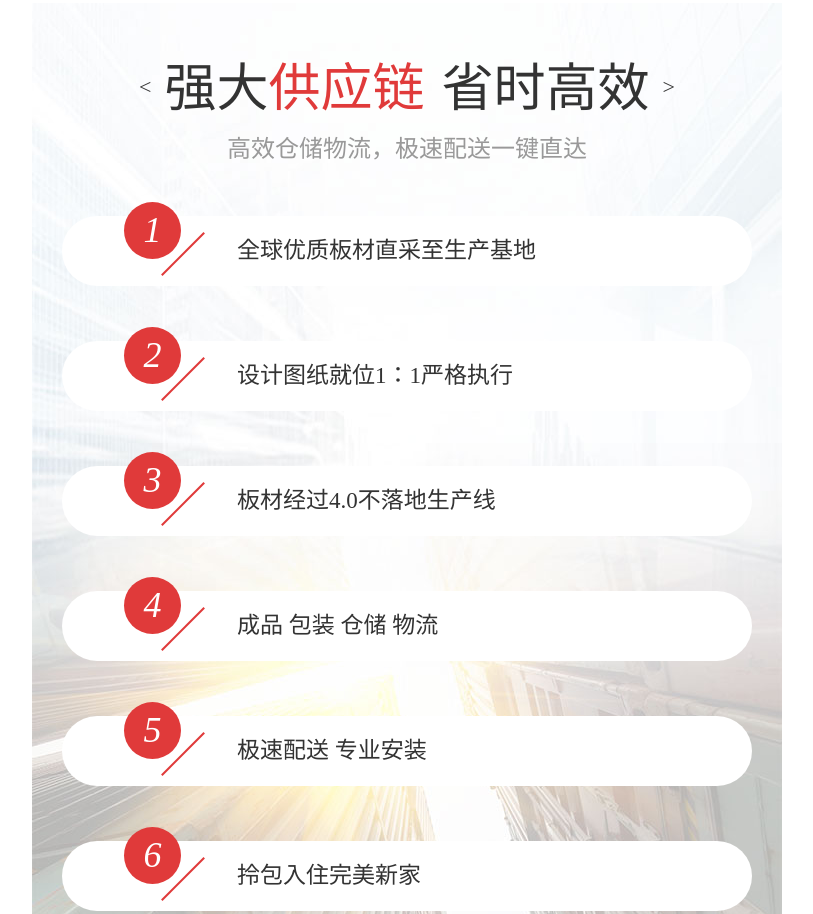
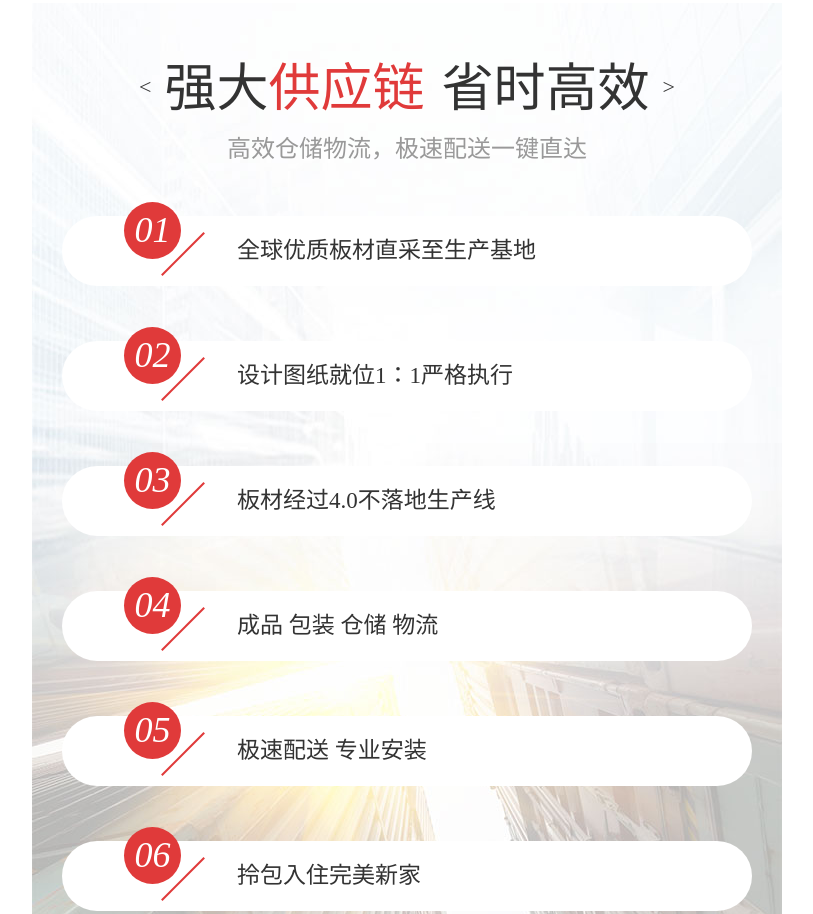
Before and after one commit to xq472759028/ymmobeil, a plain HTML site: page safe.html in a window 1280 px wide. Shown: the part 1838-2752 px from the top of the page, without its empty margins (233-1046 px from the left). Drawn offline with Linux system fonts and the light colour scheme.

Commit message:
Add files via upload

```diff
--- a/safe.html
+++ b/safe.html
@@ -90,32 +90,32 @@
     </div>
     <ul class="Psafe-supply-list">
         <li>
-            <div class="Psafe-supply-num"><em>1</em></div>
+            <div class="Psafe-supply-num"><em>01</em></div>
             <div class="Psafe-supply-line"></div>
             <p>全球优质板材直采至生产基地</p>
         </li>
         <li>
-            <div class="Psafe-supply-num"><em>2</em></div>
+            <div class="Psafe-supply-num"><em>02</em></div>
             <div class="Psafe-supply-line"></div>
             <p>设计图纸就位1：1严格执行</p>
         </li>
         <li>
-            <div class="Psafe-supply-num"><em>3</em></div>
+            <div class="Psafe-supply-num"><em>03</em></div>
             <div class="Psafe-supply-line"></div>
             <p>板材经过4.0不落地生产线</p>
         </li>
         <li>
-            <div class="Psafe-supply-num"><em>4</em></div>
+            <div class="Psafe-supply-num"><em>04</em></div>
             <div class="Psafe-supply-line"></div>
             <p>成品 包装 仓储 物流</p>
         </li>
         <li>
-            <div class="Psafe-supply-num"><em>5</em></div>
+            <div class="Psafe-supply-num"><em>05</em></div>
             <div class="Psafe-supply-line"></div>
             <p>极速配送 专业安装</p>
         </li>
         <li>
-            <div class="Psafe-supply-num"><em>6</em></div>
+            <div class="Psafe-supply-num"><em>06</em></div>
             <div class="Psafe-supply-line"></div>
             <p>拎包入住完美新家</p>
         </li>
@@ -126,7 +126,7 @@
     <div class="Psafe-title">
         <div class="Psafe-title-big">
             <em><</em>
-            <p>甄选设计<span>用心</span>筑家</p>
+            <p>甄选设计<span style="margin-right: 0"> 用心</span>筑家</p>
             <em>></em>
         </div>
         <p>高效仓储物流，极速配送一键直达</p>
@@ -168,7 +168,7 @@
     <div class="Psafe-title">
         <div class="Psafe-title-big">
             <em><</em>
-            <p><span>金牌</span>服务 贴心更用心</p>
+            <p><span style="margin-right: 0">金牌</span>服务 贴心更用心</p>
             <em>></em>
         </div>
         <p>高效仓储物流，极速配送一键直达</p>
@@ -366,7 +366,7 @@
     <div class="Psafe-title">
         <div class="Psafe-title-big">
             <em><</em>
-            <p><span>无忧售后</span>微笑服务</p>
+            <p><span style="margin-right: 0">预约</span>品质保障服务</p>
             <em>></em>
         </div>
     </div>
```
